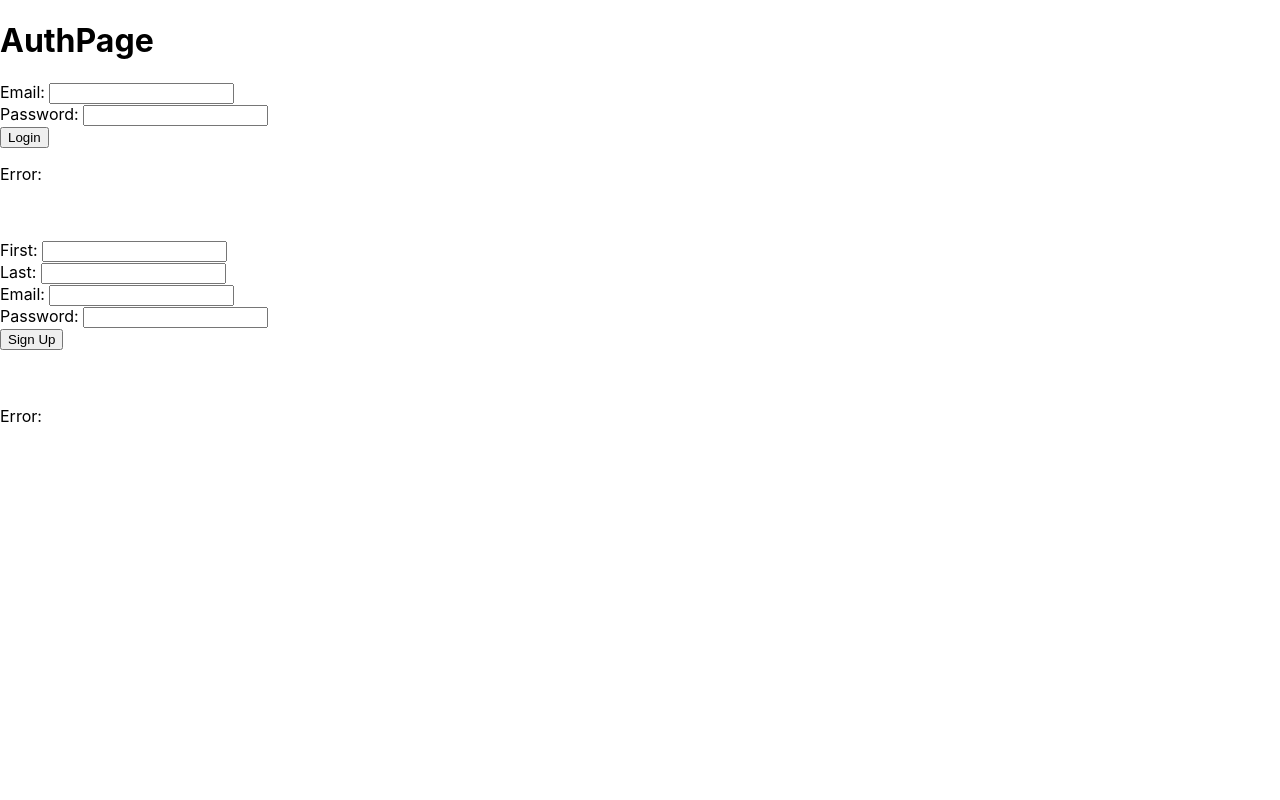
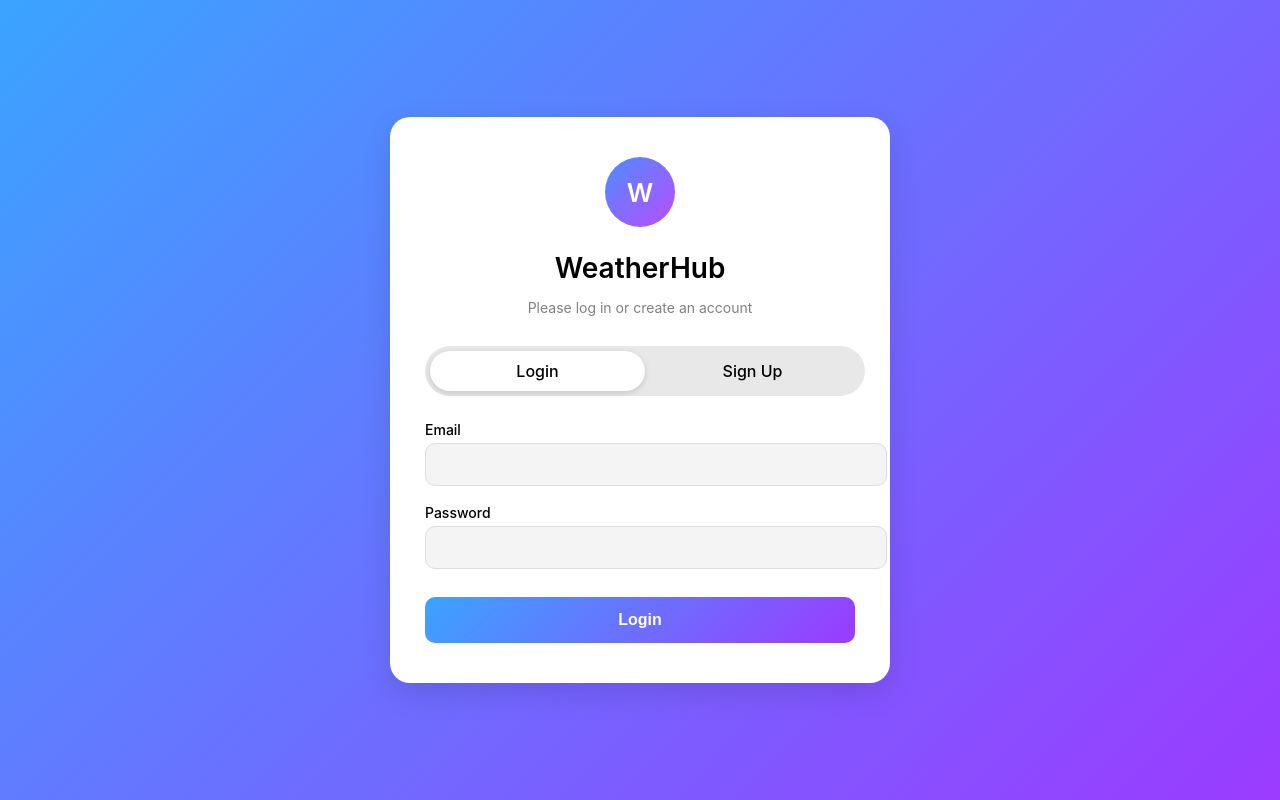
Before and after one commit to KitchNasty02/WeatherApp, a React (Create React App) app in the folder client/: page / in a window 1280 px wide. Built offline with nearby package versions, Linux system fonts and the light colour scheme.

Commit message:
auth page css

```diff
--- /dev/null
+++ b/client/src/AuthPage.css
@@ -0,0 +1,127 @@
+/* ---------- Global Background ---------- */
+.auth-page {
+  height: 100vh;
+  display: flex;
+  align-items: center;
+  justify-content: center;
+  background: linear-gradient(135deg, #3ba4ff, #9b3bff);
+  font-family: "Inter", sans-serif;
+}
+
+/* ---------- Card ---------- */
+.auth-card {
+  width: 430px;
+  background: white;
+  padding: 40px 35px;
+  border-radius: 20px;
+  box-shadow: 0 10px 30px rgba(0,0,0,0.12);
+  text-align: center;
+}
+
+/* ---------- Logo ---------- */
+.auth-logo {
+  width: 70px;
+  height: 70px;
+  border-radius: 50%;
+  background: linear-gradient(135deg, #4d8dff, #b84dff);
+  display: flex;
+  align-items: center;
+  justify-content: center;
+  margin: 0 auto 20px;
+}
+
+.auth-logo img {
+  width: 40px;
+  height: 40px;
+}
+
+/* ---------- Title + Subtitle ---------- */
+.auth-title {
+  font-size: 28px;
+  font-weight: 600;
+  margin-bottom: 5px;
+}
+
+.auth-subtitle {
+  font-size: 14px;
+  color: gray;
+  margin-bottom: 30px;
+}
+
+/* ---------- Tabs (Login / Signup) ---------- */
+.auth-tabs {
+  display: flex;
+  width: 100%;
+  margin-bottom: 25px;
+  background: #e8e8e8;
+  padding: 5px;
+  border-radius: 30px;
+}
+
+.auth-tab {
+  flex: 1;
+  padding: 10px 0;
+  cursor: pointer;
+  font-weight: 500;
+  border-radius: 25px;
+  transition: 0.2s;
+}
+
+.auth-tab.active {
+  background: white;
+  box-shadow: 0 2px 6px rgba(0,0,0,0.15);
+}
+
+/* ---------- Form Labels ---------- */
+.auth-form label {
+  text-align: left;
+  display: block;
+  font-size: 14px;
+  margin-bottom: 5px;
+  font-weight: 500;
+}
+
+/* ---------- Inputs ---------- */
+.auth-input {
+  width: 100%;
+  padding: 12px 15px;
+  border: 1px solid #dedede;
+  border-radius: 10px;
+  background: #f4f4f4;
+  font-size: 15px;
+  margin-bottom: 18px;
+  outline: none;
+  transition: 0.2s;
+}
+
+.auth-input:focus {
+  border-color: #7a4bff;
+  background: white;
+}
+
+/* ---------- Submit Button ---------- */
+.auth-btn {
+  width: 100%;
+  padding: 14px 0;
+  background: linear-gradient(135deg, #3ba4ff, #9b3bff);
+  color: white;
+  border: none;
+  border-radius: 10px;
+  font-size: 16px;
+  font-weight: 600;
+  cursor: pointer;
+  margin-top: 10px;
+  transition: 0.2s;
+}
+
+.auth-btn:hover {
+  transform: translateY(-2px);
+  box-shadow: 0 4px 12px rgba(0,0,0,0.2);
+}
+
+/* ---------- Error Messages ---------- */
+.auth-error {
+  color: #d64545;
+  margin-top: 10px;
+  font-size: 14px;
+}
--- a/client/src/AuthPage.js
+++ b/client/src/AuthPage.js
@@ -1,155 +1,194 @@
 import { useState } from "react";
 import { Navigate } from "react-router-dom";
+import "./AuthPage.css";
 
 const LOGIN_URL = "http://localhost:3010/api/auth/login";
 const SIGNUP_URL = "http://localhost:3010/api/auth/signup";
 
 function AuthPage() {
-    // used for users logging in
+  const [activeTab, setActiveTab] = useState("login"); // login or signup
+
+  // Login fields
   const [loginEmail, setLoginEmail] = useState("");
   const [loginPassword, setLoginPassword] = useState("");
+  const [loginError, setLoginError] = useState("");
 
-    // used for users creating an account
+  // Signup fields
   const [signupEmail, setSignupEmail] = useState("");
   const [signupPassword, setSignupPassword] = useState("");
   const [signupFirstName, setSignupFirstName] = useState("");
   const [signupLastName, setSignupLastName] = useState("");
-
-    const [loginError, setLoginError] = useState("");
   const [signupError, setSignupError] = useState("");
 
-    const [toWeatherPage, setToWeatherPage] = useState(null);
+  const [toWeatherPage, setToWeatherPage] = useState(false);
 
-
-    // called when user presses login button
-    const handleLogin = async (event) => {
-        event.preventDefault();
+  /* ---------------------- LOGIN HANDLER ---------------------- */
+  const handleLogin = async (e) => {
+    e.preventDefault();
     setLoginError("");
 
-        // check fields are entered
     if (!loginEmail || !loginPassword) {
       setLoginError("Fill in all fields");
       return;
     }
 
     try {
-            // validate against backend
-            const response = await fetch(LOGIN_URL, {
+      const res = await fetch(LOGIN_URL, {
         method: "POST",
         headers: { "Content-Type": "application/json" },
         body: JSON.stringify({
           email: loginEmail,
-                    password: loginPassword
-                })
+          password: loginPassword,
+        }),
       });
 
-            if (!response.ok) {
-                const errData = await response.json(); // wait for backend error messages
-                setLoginError(errData.message);
-                return;
-            }
+      const data = await res.json();
+      if (!res.ok) return setLoginError(data.message);
 
-            const data = await response.json();
-            console.log(data.message);
       setToWeatherPage(true);
-        }
-        catch (err) {
-            // console.log(err);
+    } catch (err) {
       setLoginError(err.message);
     }
-
-
   };
 
-    // called when user presses signup button
-    const handleSignup = async (event) => {
-        event.preventDefault();
+  /* ---------------------- SIGNUP HANDLER ---------------------- */
+  const handleSignup = async (e) => {
+    e.preventDefault();
     setSignupError("");
 
-        // check fields are entered
-        if (!signupEmail || !signupPassword || !signupFirstName || !signupLastName) {
+    if (
+      !signupEmail ||
+      !signupPassword ||
+      !signupFirstName ||
+      !signupLastName
+    ) {
       setSignupError("Fill in all fields");
       return;
     }
 
     try {
-            // validate against backend
-            const response = await fetch(SIGNUP_URL, {
+      const res = await fetch(SIGNUP_URL, {
         method: "POST",
         headers: { "Content-Type": "application/json" },
         body: JSON.stringify({
           fname: signupFirstName,
           lname: signupLastName,
           email: signupEmail,
-                    password: signupPassword
-                })
+          password: signupPassword,
+        }),
       });
 
-            const data = await response.json();
+      const data = await res.json();
+      if (!res.ok) return setSignupError(data.message);
 
-            if (!response.ok) {
-                setSignupError(data.message);
-                return;
+      setToWeatherPage(true);
+    } catch (err) {
+      setSignupError(err.message);
+    }
+  };
+
+  /* ---------------------- REDIRECT ---------------------- */
+  if (toWeatherPage) {
+    return <Navigate to="/weather" />;
   }
 
-            console.log(data.message);
-            setToWeatherPage(true);
-        }
-        catch (err) {
-            // console.log(err);
-            setSignupError(err.message);
+  /* ---------------------- UI ---------------------- */
+
+  return (
+    <div className="auth-page">
+      <div className="auth-card">
+        {/* Logo */}
+        <div className="auth-logo">
+          <span style={{ color: "white", fontSize: "26px", fontWeight: 600 }}>
+            W
+          </span>
+        </div>
+
+        <h2 className="auth-title">WeatherHub</h2>
+        <p className="auth-subtitle">Please log in or create an account</p>
+
+        {/* Tabs */}
+        <div className="auth-tabs">
+          <div
+            className={`auth-tab ${activeTab === "login" ? "active" : ""}`}
+            onClick={() => setActiveTab("login")}
+          >
+            Login
+          </div>
+          <div
+            className={`auth-tab ${activeTab === "signup" ? "active" : ""}`}
+            onClick={() => setActiveTab("signup")}
+          >
+            Sign Up
+          </div>
+        </div>
+
+        {/* ------------------- LOGIN FORM ------------------- */}
+        {activeTab === "login" && (
+          <form className="auth-form" onSubmit={handleLogin}>
+            <label>Email</label>
+            <input
+              type="email"
+              className="auth-input"
+              onChange={(e) => setLoginEmail(e.target.value)}
+            />
+
+            <label>Password</label>
+            <input
+              type="password"
+              className="auth-input"
+              onChange={(e) => setLoginPassword(e.target.value)}
+            />
+
+            <button className="auth-btn" type="submit">
+              Login
+            </button>
+
+            {loginError && <p className="auth-error">{loginError}</p>}
+          </form>
+        )}
+
+        {/* ------------------- SIGNUP FORM ------------------- */}
+        {activeTab === "signup" && (
+          <form className="auth-form" onSubmit={handleSignup}>
+            <label>First Name</label>
+            <input
+              type="text"
+              className="auth-input"
+              onChange={(e) => setSignupFirstName(e.target.value)}
+            />
+
+            <label>Last Name</label>
+            <input
+              type="text"
+              className="auth-input"
+              onChange={(e) => setSignupLastName(e.target.value)}
+            />
+
+            <label>Email</label>
+            <input
+              type="email"
+              className="auth-input"
+              onChange={(e) => setSignupEmail(e.target.value)}
+            />
+
+            <label>Password</label>
+            <input
+              type="password"
+              className="auth-input"
+              onChange={(e) => setSignupPassword(e.target.value)}
+            />
+
+            <button className="auth-btn" type="submit">
+              Create Account
+            </button>
+
+            {signupError && <p className="auth-error">{signupError}</p>}
+          </form>
+        )}
+      </div>
+    </div>
+  );
 }
 
-    }
-
-    if (toWeatherPage) {
-        return <Navigate to="/weather"/>;
-    }
-
-    return (
-        <div>
-            <h1>AuthPage</h1>
-
-            {/* this is for login */}
-            <form onSubmit={handleLogin}>
-                <label htmlFor="loginEmail">Email: </label>
-                <input name="loginEmail" type="email" onChange={(e) => setLoginEmail(e.target.value)} required></input>
-                <br/>
-                <label htmlFor="loginPassword">Password: </label>
-                <input name="loginPassword" type="password" onChange={(e) => setLoginPassword(e.target.value)} required></input>
-                <br/>
-                <button type="submit">Login</button>
-            </form>
-
-            <p>Error: {loginError}</p>
-
-            <br/>
-            <br/>
-
-            {/* this is for signup*/}
-            <form onSubmit={handleSignup}>
-                <label htmlFor="fname">First: </label>
-                <input name="fname" type="text" onChange={(e) => setSignupFirstName(e.target.value)} required></input>
-                <br/>
-                <label htmlFor="lname">Last: </label>
-                <input name="lname" type="text" onChange={(e) => setSignupLastName(e.target.value)} required></input>
-                <br/>
-                <label htmlFor="signupEmail">Email: </label>
-                <input name="signupEmail" type="email" onChange={(e) => setSignupEmail(e.target.value)} required></input>
-                <br/>
-                <label htmlFor="signupPassword">Password: </label>
-                <input name="signupPassword" type="password" onChange={(e) => setSignupPassword(e.target.value)} required></input>
-                <br/>
-                <button type="submit">Sign Up</button>
-            </form>
-
-            <br/>
-            <br/>
-            <p>Error: {signupError}</p>
-        </div>
-    )
-
-};
-
-
 export default AuthPage;
```
Also changed, not shown: 1 other file (tests, documents, lock files or other folders). Lines whose indentation alone changed are shown as unchanged.
